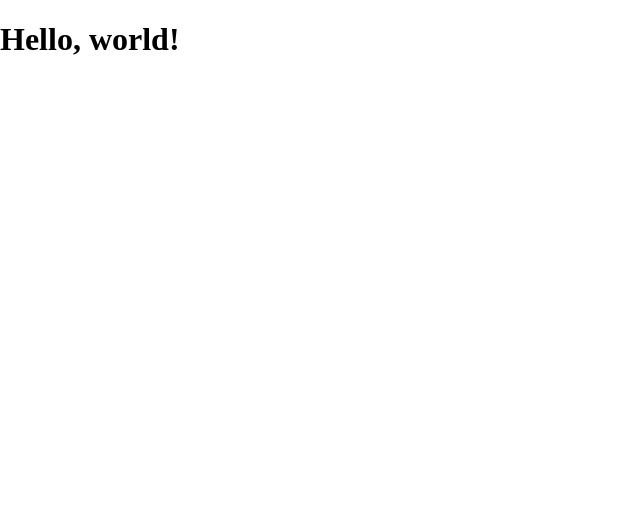
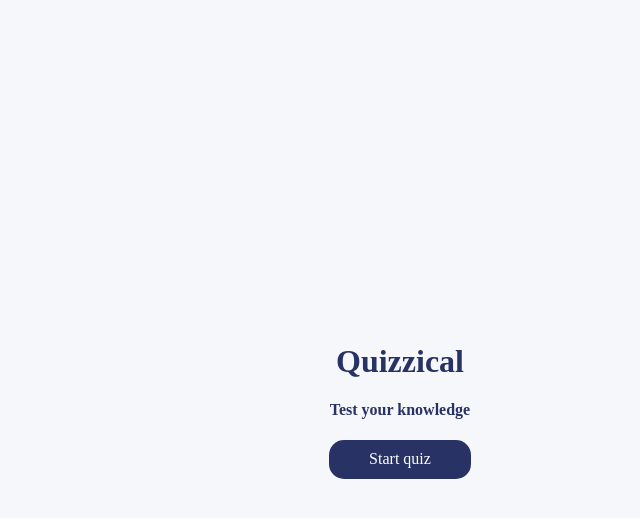
Before and after one commit to 1davidyu1/generated-quizzes, a React app: page / in a window 1280 px wide. Shown: the top 518 px of the page, without its empty margins (0-640 px from the left). Built offline with nearby package versions, Linux system fonts and the light colour scheme.

Commit message:
begin page

```diff
--- /dev/null
+++ b/App.js
@@ -0,0 +1,11 @@
+import React from "react"
+import Begin from "./components/Begin"
+import Quiz from "./components/Quiz"
+
+export default function App() {
+    return (
+        <main>
+            <Begin />
+        </main>
+    )
+}
--- /dev/null
+++ b/components/Begin.js
@@ -0,0 +1,11 @@
+import React from "react"
+
+export default function Begin() {
+    return (
+        <div className="begin--container">
+            <h1 className="begin--header">Quizzical</h1>
+            <h4 className="begin--description">Test your knowledge</h4>
+            <button className="begin--button">Start quiz</button>
+        </div>
+    )
+}
--- /dev/null
+++ b/components/Quiz.js
@@ -0,0 +1,9 @@
+import React from "react"
+
+export default function Quiz() {
+    return (
+        <div>
+            Quiz
+        </div>
+    )
+}
--- a/index.js
+++ b/index.js
@@ -1,4 +1,5 @@
 import React from "react"
 import ReactDOM from "react-dom"
+import App from "./App"
 
-ReactDOM.render(<h1>Hello, world!</h1>, document.getElementById("root"))
+ReactDOM.render(<App/>, document.getElementById("root"))
--- a/style.css
+++ b/style.css
@@ -1,3 +1,33 @@
 * {
     box-sizing: border-box;
 }
+
+main {
+    background-color: #F5F7FB;
+    height: 100vh;
+    max-width: 100vh;
+    display: flex;
+    flex-direction: column;
+    justify-content: space-around;
+    align-items: center;
+}
+
+.begin--container {
+    text-align: center;
+}
+
+.begin--header {
+    color: #293264;
+}
+
+.begin--description {
+    color: #293264;
+}
+
+.begin--button {
+    color: white;
+    background-color: #293264;
+    padding: 10px 40px;
+    border: none;
+    border-radius: 15px;
+}
```
Also changed, not shown: index.pack.js.
